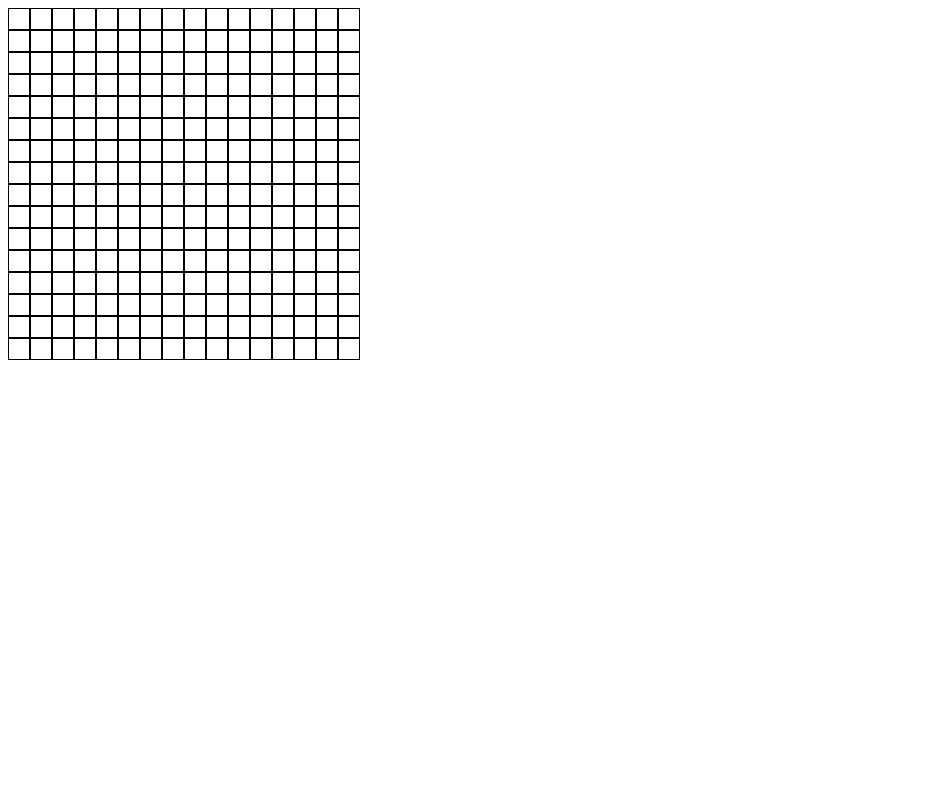
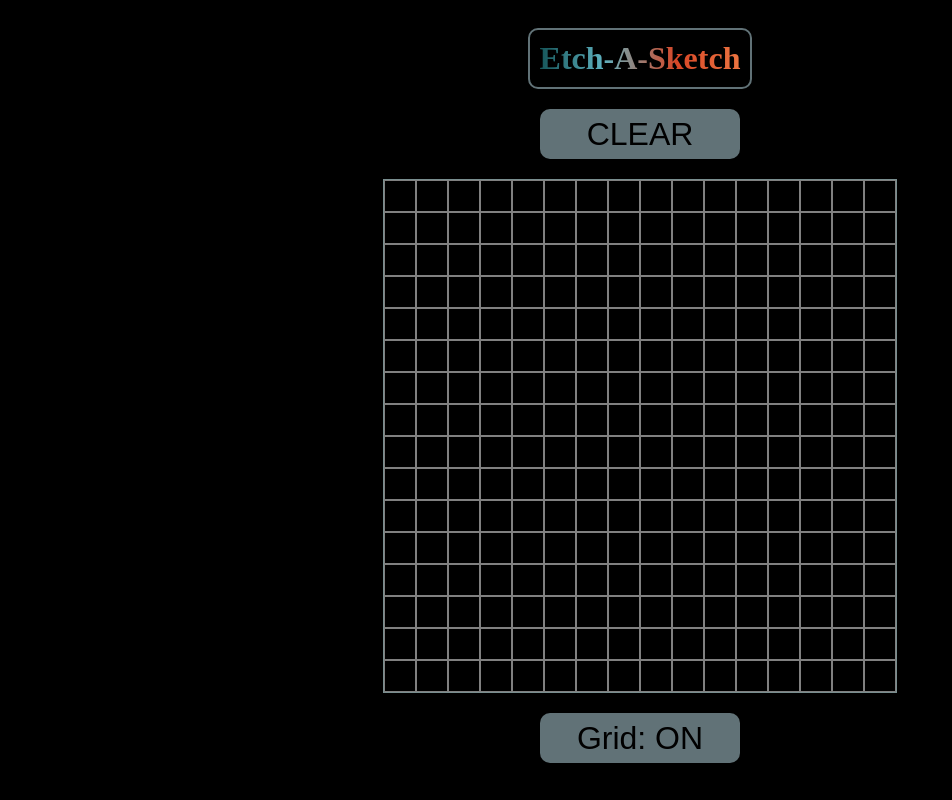
Before and after one commit to ShepleySound/etch-a-sketch, a plain HTML site: page index.html in a window 1280 px wide. Shown: the whole page, without its empty margins (0-952 px from the left). Drawn offline with Linux system fonts and the light colour scheme.

Commit message:
Add clear and grid display functionality. Add colors.

```diff
--- a/index.html
+++ b/index.html
@@ -9,8 +9,11 @@
     <title>Etch-A-Sketch</title>
 </head>
 <body>
+    <h1 class="multi-color">Etch-A-Sketch</h1>
+    <button id="clear-button">CLEAR</button>
     <div class="container" id="sketch-container">
 
     </div>
+    <button id="grid-display">Grid: ON</button>
 </body>
 </html>
--- a/script.js
+++ b/script.js
@@ -1,28 +1,79 @@
 const sketchContainer = document.querySelector(".container")
-let grid = new Array(16)
-for (i = 0; i < grid.length; i++){
-    grid[i] = new Array(16)
+
+function drawGrid(size){
+    let grid = new Array(size)
+    for (i = 0; i < grid.length; i++){
+        grid[i] = new Array(size)
+    }
+
+    for (let i = 0; i < grid.length; i++){
+        x = i + 1
+        let gridX = grid[i];
+        // gridX = document.createElement("div");
+        // gridX.setAttribute("id", `x${i}`);
+        // gridX.style.display = "flex";
+        // gridX.style.justifyContent = "stretch"
+        // sketchContainer.appendChild(gridX);
+        for (let j = 0; j < gridX.length; j++){
+            y = j + 1
+            let gridY = grid[i][j];
+            gridY = document.createElement("div");
+            gridY.setAttribute("id", `y${y}`);
+            gridY.setAttribute("class", `x${x} y${y} grid`);
+            gridY.addEventListener("mouseover", () => {randomGridColor(gridY)})
+            // gridY.style.border = gridDisplay(gridSwitch);
+            gridY.style.gridRow = `${x}`;
+            gridY.style.gridColumn = `${y}`;
+            sketchContainer.appendChild(gridY);
+        }
+    }
+    gridSquares = document.querySelectorAll(".grid");
+    return gridSquares;
 }
 
-for (i = 0; i < grid.length; i++){
-    gridX = grid[i];
-    gridX = document.createElement("div")
-    gridX.setAttribute("id", `x${i}`)
-    gridX.style.display = "flex"
-    sketchContainer.appendChild(gridX)
-    for (j = 0; j < grid[i].length; j++){
-        gridY = grid[i][j];
-        gridY = document.createElement("div")
-        gridY.setAttribute("id", `y${j}`)
-        gridY.setAttribute("class", `x${i} y${j} grid-square`)
-        gridY.addEventListener("mouseover", function(e){
-            e.target.classList.add("hovered")
-        })
-        gridY.style.border = "1px solid black"
-        gridY.style.width = "20px"
-        gridY.style.height = "20px"
-        gridX.appendChild(gridY)
+function randomGridColor(square){
+    let colors = ['#EF7B45', '#D84727', '#5EB1BF', '#259DB3'];
+    let randomColor = colors[Math.floor(Math.random() * colors.length)];
+    square.style.backgroundColor = randomColor;
+}
+gridSwitch = true;
+drawGrid(16);
+
+
+
+function resetSketch(){
+    let gridSize = prompt("New grid size: ");
+    sketchContainer.innerHTML = ""
+    drawGrid(parseInt(gridSize))
+
+}
+
+function gridDisplaySwitch(switchOn){
+    console.log(document.styleSheets[0].rules)
+    if (switchOn){
+        document.styleSheets[0].deleteRule(0)
+        gridButton.textContent = "Grid: OFF"
+        return switchOn = false;
+    }
+    else if (!switchOn){
+        document.styleSheets[0].insertRule('.grid {border: 1px solid grey}', 0)
+        gridButton.textContent = "Grid: ON"
+        return switchOn = true;
     }
 }
 
-console.log(grid)
+// function gridDisplay(switchOn){
+//     if (switchOn){
+//         border = `1px solid grey`
+//     }
+//     else{
+//         border = "none"
+//     }
+//     return border;
+// }
+
+const clearButton = document.querySelector("#clear-button")
+clearButton.addEventListener("click", resetSketch)
+
+const gridButton = document.querySelector("#grid-display")
+gridButton.addEventListener("click", () => { gridSwitch = gridDisplaySwitch(gridSwitch)})
--- a/styles.css
+++ b/styles.css
@@ -1,3 +1,46 @@
+.grid{
+    border: 1px solid grey;
+}
+
+body{
+    display: flex;
+    flex-direction: column;
+    align-items: center;
+    background-color: #000000;
+}
+
+h1{
+    margin-top: 20px;
+    margin-bottom: 0;
+    padding: 10px;
+    border-radius: 10px;
+    border: 2px solid #617277;
+}
+button{
+    width: 200px;
+    height: 50px;
+    font-size: 2em;
+    margin: 20px;
+    background-color: #617277;
+    border: none;
+    border-radius: 10px;
+}
+
+#sketch-container{
+    width: 40vw;
+    height: 40vw;
+    display: grid;
+    border: 1px solid #798e8f
+}
+
+.multi-color{
+    background-image: linear-gradient(to left, #EF7B45, #D84727, #5EB1BF, #0a4749);
+    -webkit-background-clip: text;
+    -moz-background-clip: text;
+    background-clip: text;
+    color: transparent;
+}
+
 .hovered{
-    background-color: black;
+    background-color: #EF7B45;
 }
```
